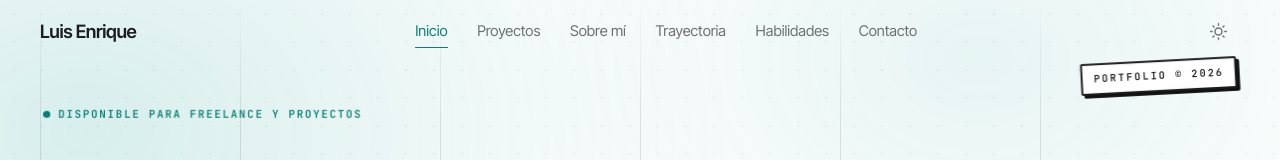
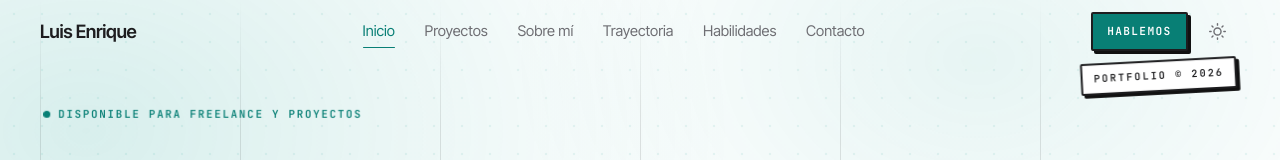
Before and after one commit to Neffex010/Neffex010.github.io, a plain HTML site: page index.html in a window 1280 px wide. Shown: the top 160 px of the page. Drawn offline with Linux system fonts and the light colour scheme.

Commit message:
perf: preloader a 600 ms y CTA de contacto en el header

```diff
--- a/css/styles.css
+++ b/css/styles.css
@@ -384,6 +384,34 @@ body.is-scrolled .header {
   gap: 0.5rem;
 }
 
+/* CTA de contacto: visible solo cuando el menú ya es horizontal. */
+.nav__cta {
+  display: none;
+  align-items: center;
+  padding: 0.55rem 0.9rem;
+  font-family: var(--font-mono);
+  font-size: 0.7rem;
+  font-weight: 600;
+  letter-spacing: 0.12em;
+  text-transform: uppercase;
+  color: var(--c-on-accent);
+  background: var(--c-accent);
+  border: 2px solid var(--c-text);
+  border-radius: var(--radius-sm);
+  box-shadow: var(--shadow-brutal-sm);
+  transition: transform var(--t), box-shadow var(--t), background-color var(--t);
+}
+
+.has-hover .nav__cta:hover {
+  transform: translate(2px, 2px);
+  box-shadow: none;
+  background: var(--c-accent-2);
+}
+
+@media (min-width: 900px) {
+  .nav__cta { display: inline-flex; }
+}
+
 .theme-toggle {
   display: grid;
   place-items: center;
--- a/index.html
+++ b/index.html
@@ -104,6 +104,8 @@
       </ul>
 
       <div class="nav__actions">
+        <a class="nav__cta" href="#contacto">Hablemos</a>
+
         <button class="theme-toggle" id="theme-toggle" aria-label="Cambiar tema" aria-pressed="false"
           title="Cambiar tema">
           <svg class="icon icon--sun" xmlns="http://www.w3.org/2000/svg" viewBox="0 0 24 24" fill="none"
--- a/js/intro.js
+++ b/js/intro.js
@@ -75,7 +75,7 @@ Portfolio.Intro = class {
 
     const count = this.utils.$(".preloader__count", overlay);
     const fill = this.utils.$(".preloader__bar-fill", overlay);
-    const total = 1200;
+    const total = 600;
     const t0 = performance.now();
     let done = false;
 
@@ -107,9 +107,9 @@ Portfolio.Intro = class {
     };
     requestAnimationFrame(tick);
 
-    // Garantía dura: jamás quedarse más de 3s.
+    // Garantía dura: jamás quedarse más de 2s.
     setTimeout(() => {
       if (!done) finish();
-    }, 3000);
+    }, 2000);
   }
 };
```
